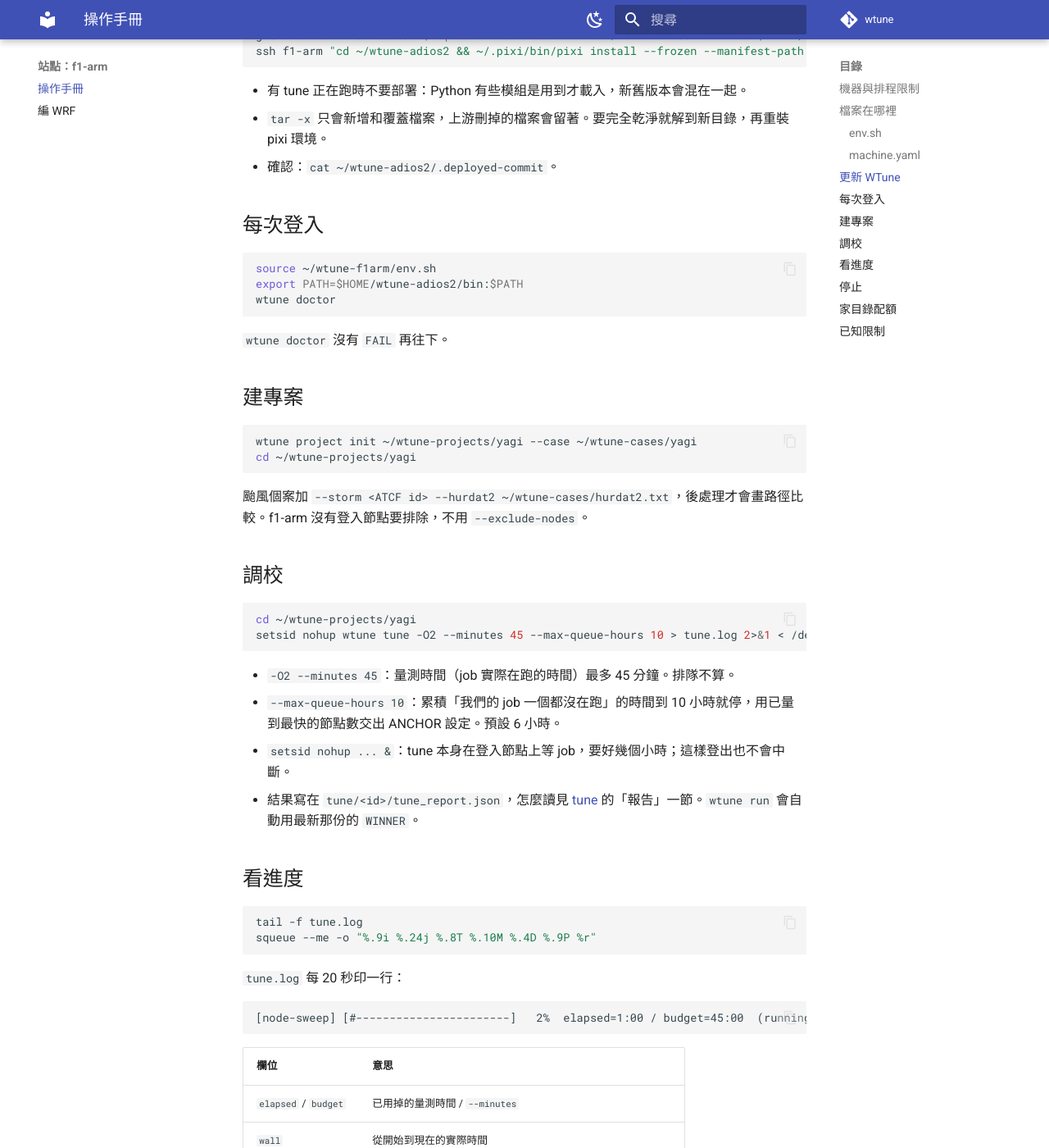
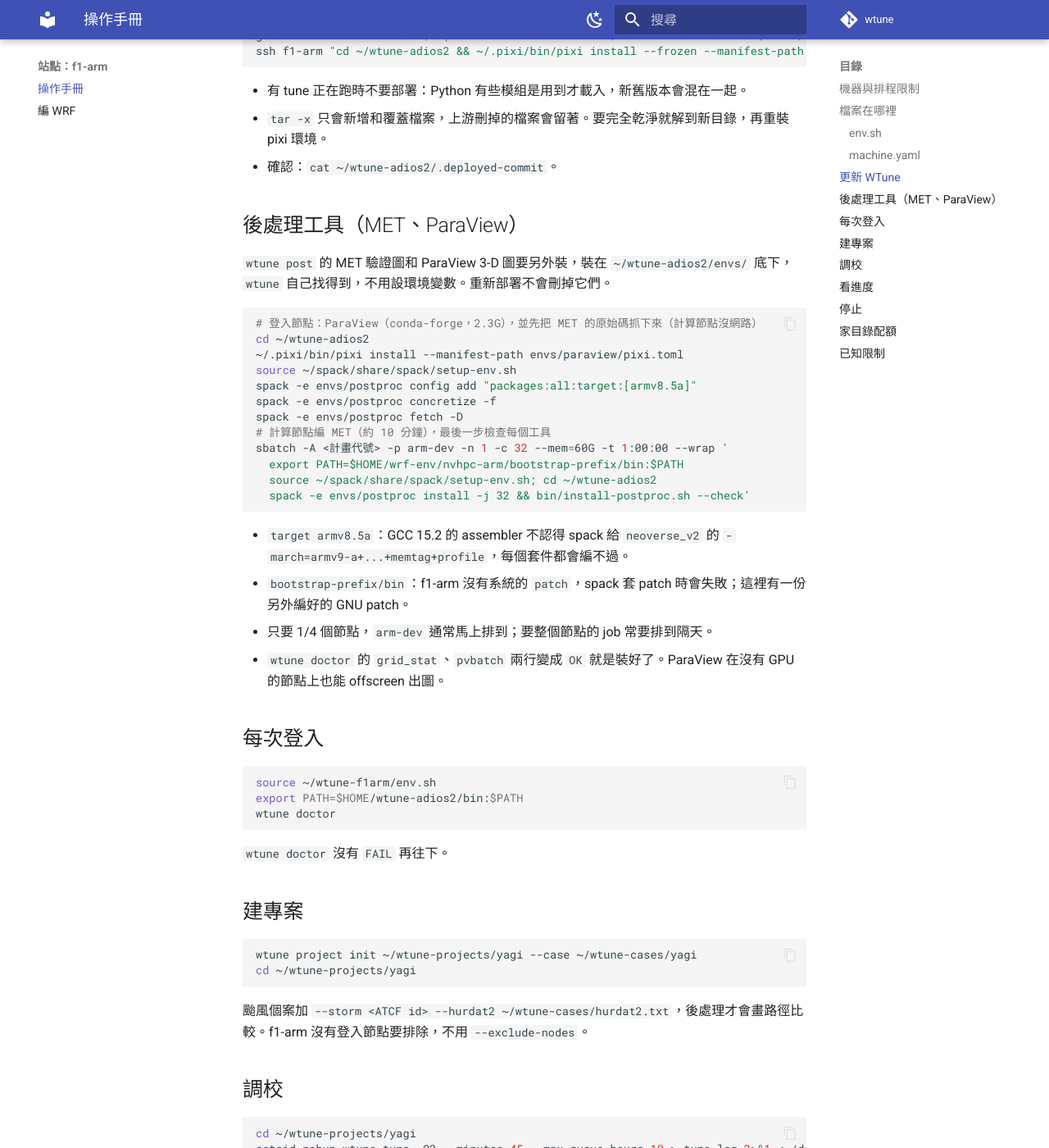
Before and after one commit to Noodle4219005/wtune, an MkDocs documentation site: the page built from docs/guide/f1-arm.md, in a window 1280 px wide and 1400 px high, scrolled down 3239 px. Shown: the whole window at 82% size. Built offline with MkDocs 1.6.1 and Material for MkDocs 9.7.7, drawn with Linux system fonts in a browser that asks for light colours; comment, search, counter and statistics services are not loaded.

Commit message:
postproc: find netcdf-cxx4 in lib64; f1-arm MET/ParaView steps
Co-Authored-By: Claude Opus 5.5 (1M context) <noreply@anthropic.com>
Claude-Session: https://claude.ai/code/session_012gLCCcLWq1a5GRiGvEnYQK

````diff
--- a/docs/guide/f1-arm.md
+++ b/docs/guide/f1-arm.md
@@ -98,6 +98,30 @@ ssh f1-arm "cd ~/wtune-adios2 && ~/.pixi/bin/pixi install --frozen --manifest-pa
 - `tar -x` 只會新增和覆蓋檔案，上游刪掉的檔案會留著。要完全乾淨就解到新目錄，再重裝 pixi 環境。
 - 確認：`cat ~/wtune-adios2/.deployed-commit`。
 
+## 後處理工具（MET、ParaView）
+
+`wtune post` 的 MET 驗證圖和 ParaView 3-D 圖要另外裝，裝在 `~/wtune-adios2/envs/` 底下，`wtune` 自己找得到，不用設環境變數。重新部署不會刪掉它們。
+
+```bash
+# 登入節點：ParaView（conda-forge，2.3G），並先把 MET 的原始碼抓下來（計算節點沒網路）
+cd ~/wtune-adios2
+~/.pixi/bin/pixi install --manifest-path envs/paraview/pixi.toml
+source ~/spack/share/spack/setup-env.sh
+spack -e envs/postproc config add "packages:all:target:[armv8.5a]"
+spack -e envs/postproc concretize -f
+spack -e envs/postproc fetch -D
+# 計算節點編 MET（約 10 分鐘），最後一步檢查每個工具
+sbatch -A <計畫代號> -p arm-dev -n 1 -c 32 --mem=60G -t 1:00:00 --wrap '
+  export PATH=$HOME/wrf-env/nvhpc-arm/bootstrap-prefix/bin:$PATH
+  source ~/spack/share/spack/setup-env.sh; cd ~/wtune-adios2
+  spack -e envs/postproc install -j 32 && bin/install-postproc.sh --check'
+```
+
+- `target armv8.5a`：GCC 15.2 的 assembler 不認得 spack 給 `neoverse_v2` 的 `-march=armv9-a+...+memtag+profile`，每個套件都會編不過。
+- `bootstrap-prefix/bin`：f1-arm 沒有系統的 `patch`，spack 套 patch 時會失敗；這裡有一份另外編好的 GNU patch。
+- 只要 1/4 個節點，`arm-dev` 通常馬上排到；要整個節點的 job 常要排到隔天。
+- `wtune doctor` 的 `grid_stat`、`pvbatch` 兩行變成 `OK` 就是裝好了。ParaView 在沒有 GPU 的節點上也能 offscreen 出圖。
+
 ## 每次登入
 
 ```bash
````
Also changed, not shown: CHANGELOG.md (+13 -3 lines), 1 other file.
